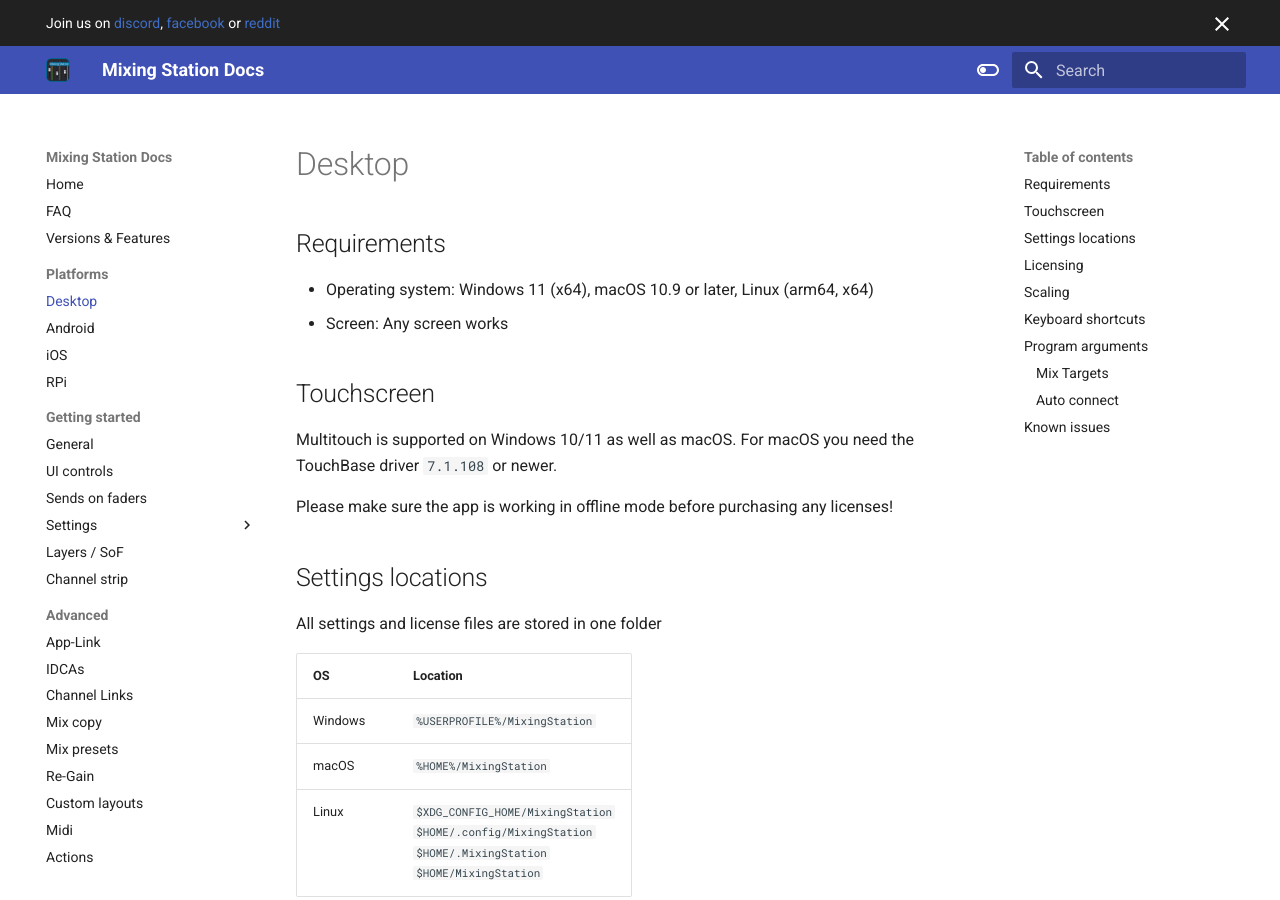
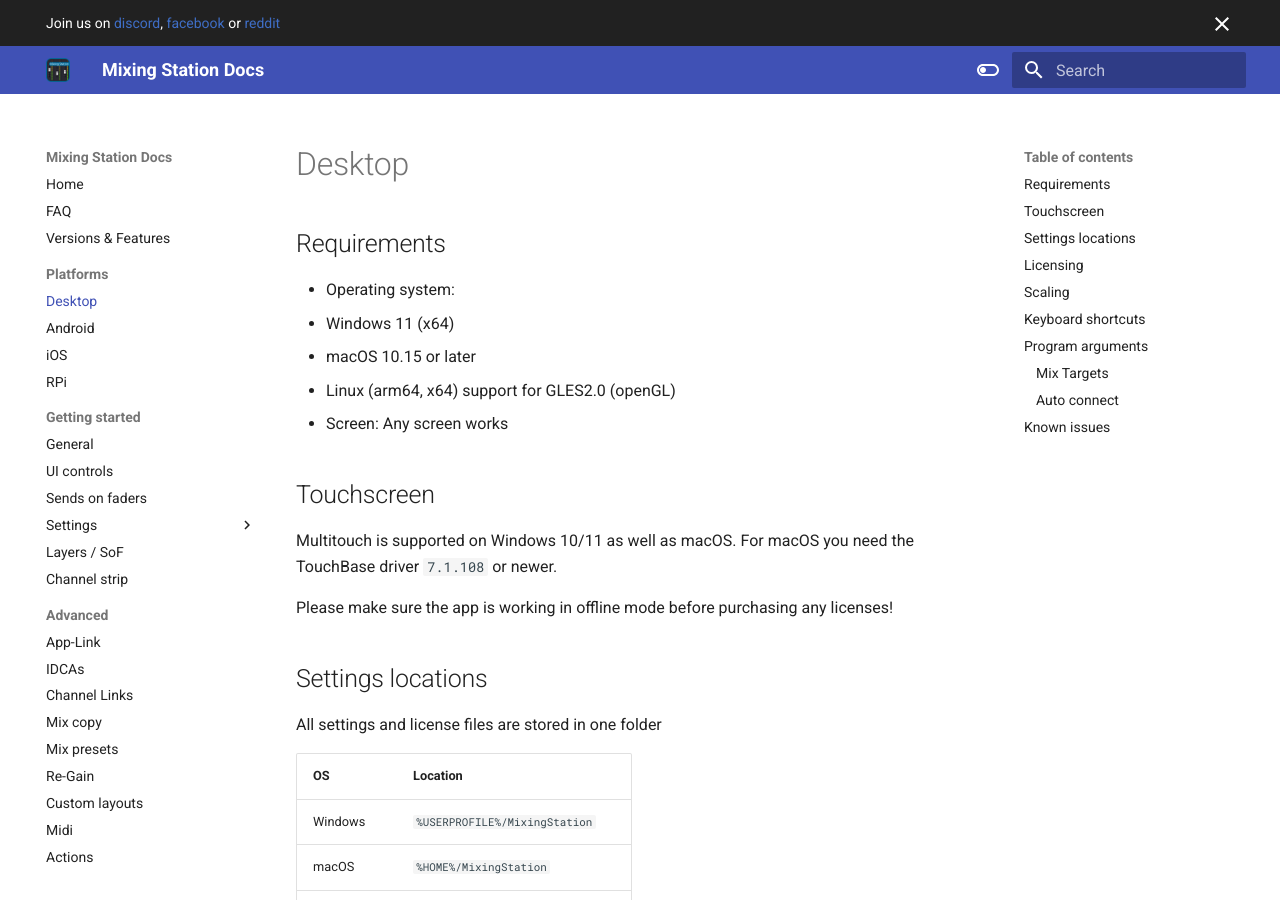
Before and after one commit to davidgiga1993/mixing-station-docs, an MkDocs documentation site: the page built from docs/platforms/desktop.md, in a window 1280 px wide and 900 px high. Built offline with MkDocs 1.6.1 and Material for MkDocs 9.7.7, drawn with Linux system fonts in a browser that asks for light colours.

Commit message:
docs: correct minimum macos version

```diff
--- a/docs/platforms/desktop.md
+++ b/docs/platforms/desktop.md
@@ -2,7 +2,10 @@
 
 ## Requirements
 
-- Operating system: Windows 11 (x64), macOS 10.9 or later, Linux (arm64, x64)
+- Operating system:
+  - Windows 11 (x64)
+  - macOS 10.15 or later
+  - Linux (arm64, x64) support for GLES2.0 (openGL)
 - Screen: Any screen works
 
 ## Touchscreen
```
